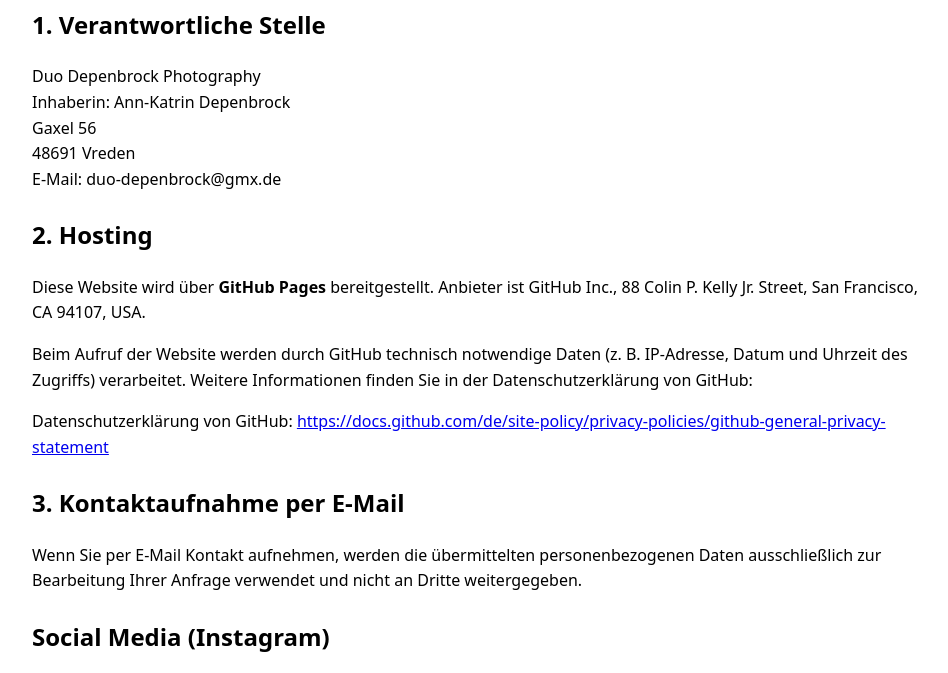
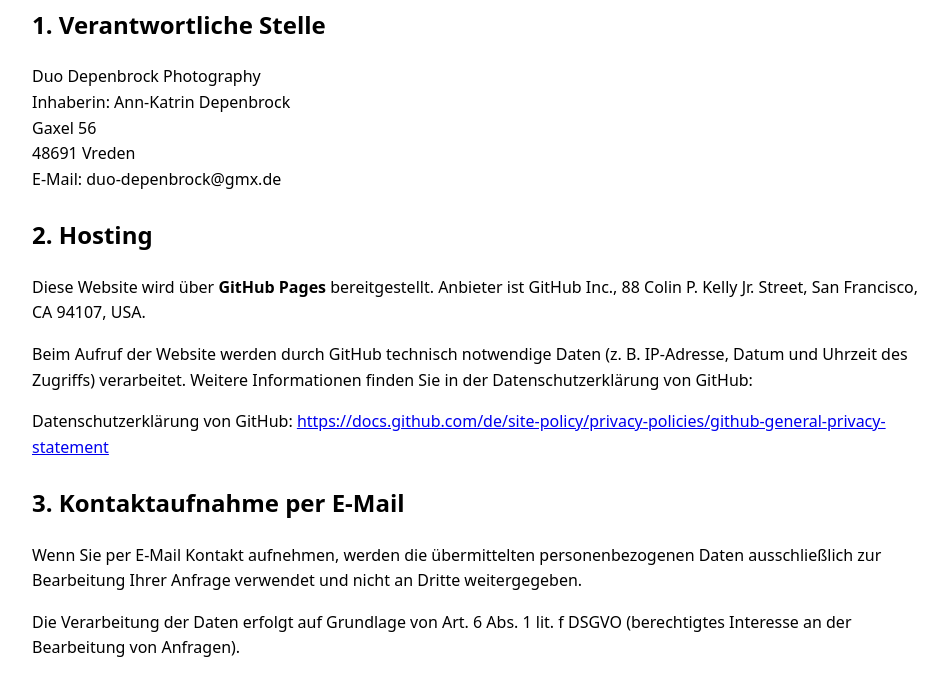
Before and after one commit to DuoDepenbrockPhotography/DuoDepenbrockPhotography.github.io, a plain HTML site: page Datenschutz/index.html in a window 1280 px wide. Shown: the part 125-798 px from the top of the page, without its empty margins (158-1106 px from the left). Drawn offline with Linux system fonts and the light colour scheme.

Commit message:
Update index.html

```diff
--- a/Datenschutz/index.html
+++ b/Datenschutz/index.html
@@ -58,8 +58,12 @@
   Wenn Sie per E-Mail Kontakt aufnehmen, werden die übermittelten personenbezogenen Daten
   ausschließlich zur Bearbeitung Ihrer Anfrage verwendet und nicht an Dritte weitergegeben.
 </p>
+  <p>
+  Die Verarbeitung der Daten erfolgt auf Grundlage von Art. 6 Abs. 1 lit. f DSGVO
+  (berechtigtes Interesse an der Bearbeitung von Anfragen).
+</p>
 
-<h2>Social Media (Instagram)</h2>
+<h2>4. Social Media (Instagram)</h2>
 <p>
   Auf dieser Website befindet sich lediglich ein externer Link zu unserem Profil bei Instagram.
   Durch das Anklicken des Links verlassen Sie diese Website.
```
